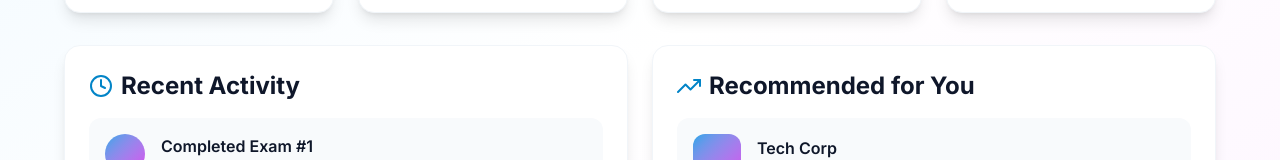
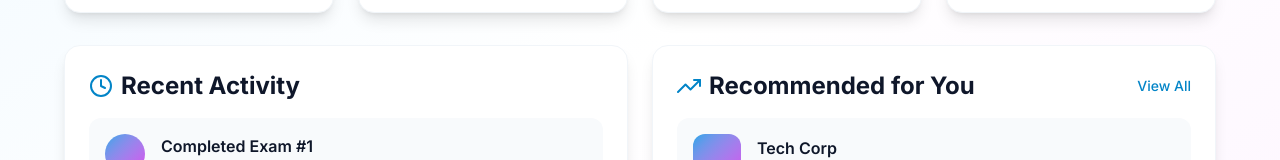
Before and after one commit to TalentsPal/TalentsPal, a Next.js app in the folder frontend/: page /student/dashboard in a window 1280 px wide. Shown: the part 341-501 px from the top of the page. Built offline with nearby package versions, Linux system fonts and the light colour scheme.

Commit message:
Fix(frontend): update student dashboard page.tsx

```diff
--- a/frontend/src/app/student/dashboard/page.tsx
+++ b/frontend/src/app/student/dashboard/page.tsx
@@ -1,6 +1,7 @@
 'use client';
 
 import React from 'react';
+import Link from 'next/link';
 import { motion } from 'framer-motion';
 import {
   FiTrendingUp,
@@ -128,10 +129,15 @@ export default function StudentDashboard() {
             transition={{ delay: 0.5 }}
             className="card p-6"
           >
-            <h2 className="text-2xl font-bold text-dark-900 dark:text-dark-50 mb-4 flex items-center gap-2">
-              <FiTrendingUp className="text-primary-600" />
-              Recommended for You
-            </h2>
+            <div className="flex items-center justify-between mb-4">
+              <h2 className="text-2xl font-bold text-dark-900 dark:text-dark-50 flex items-center gap-2">
+                <FiTrendingUp className="text-primary-600" />
+                Recommended for You
+              </h2>
+              <Link href="/student/companies" className="text-sm text-primary-600 hover:text-primary-700 font-medium hover:underline">
+                View All
+              </Link>
+            </div>
             <div className="space-y-4">
               {['Tech Corp', 'Innovation Labs', 'Digital Solutions'].map((company, i) => (
                 <div
```
